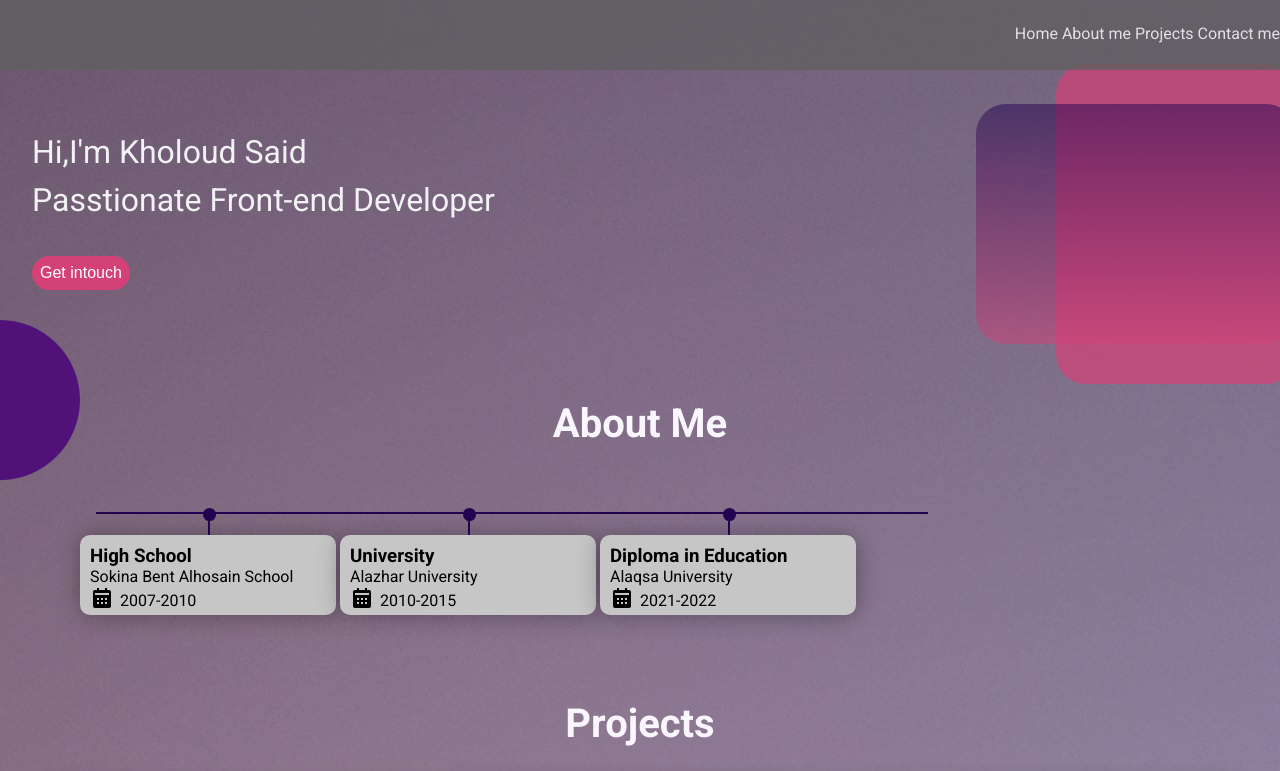
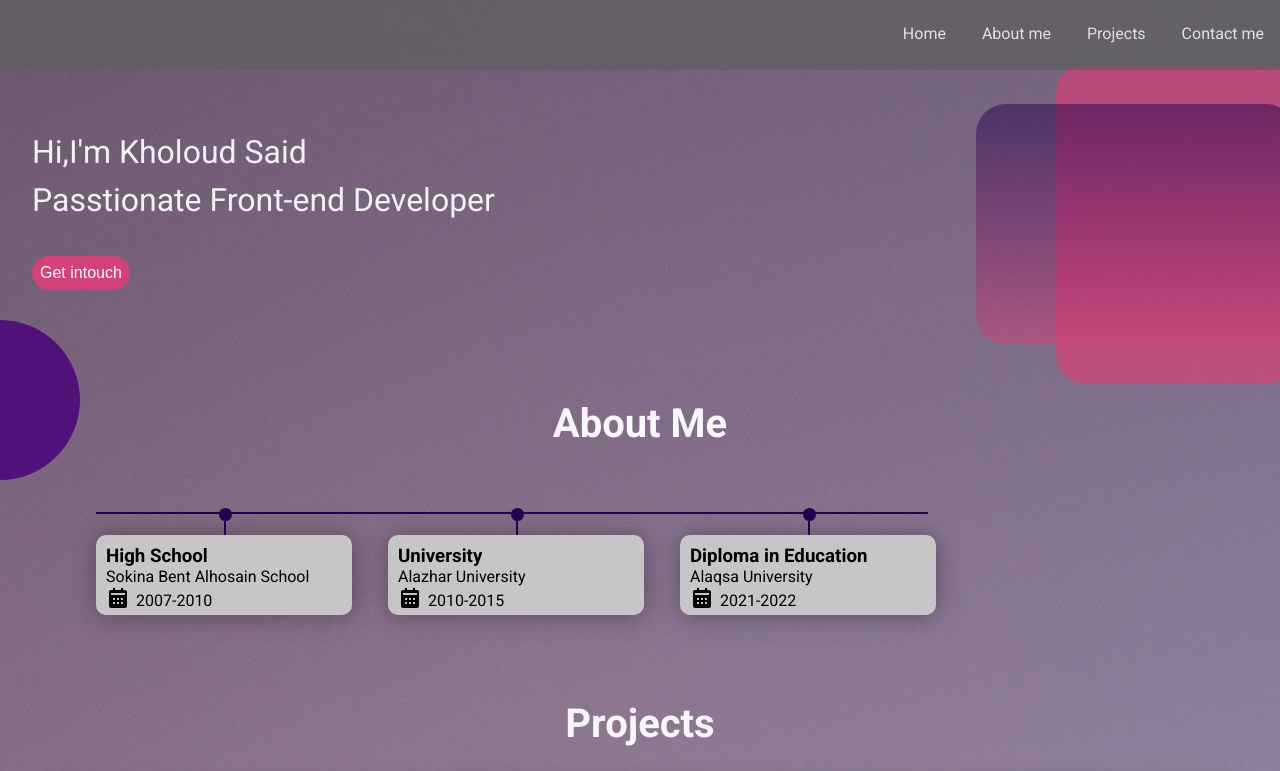
Before and after one commit to kholoud992/kholoudportfolio, a plain HTML site: page index.html in a window 1280 px wide. Shown: the top 771 px of the page. Drawn offline with Linux system fonts and the light colour scheme.

Commit message:
style update

```diff
--- a/css/style.css
+++ b/css/style.css
@@ -37,7 +37,7 @@ header{
     display:inline-block;
     position:relative;
 
-    /* margin-inline: 1rem; */
+     margin-inline: 1rem;
     margin-top:1.5rem;
 
 
```
